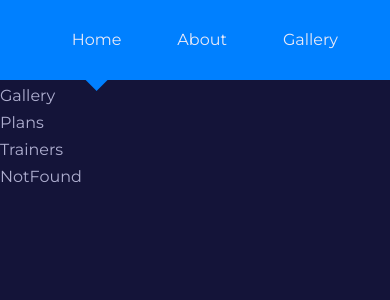
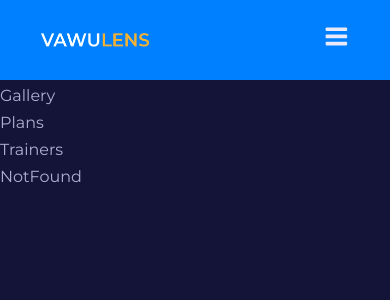
Before and after one commit to erickdc7/react-trainer-website, a React (Create React App) app: page / in a window 390 px wide. Shown: the top 300 px of the page. Built offline with nearby package versions, Linux system fonts and the light colour scheme; the HTML template or start-up script is replaced by a standard one.

Commit message:
responsive navbar added

```diff
--- a/src/components/Navbar.jsx
+++ b/src/components/Navbar.jsx
@@ -3,8 +3,12 @@ import './navbar.css'
 import Logo from '../images/logo.png'
 import { links } from '../data'
 import { GoThreeBars } from 'react-icons/go'
+import { MdOutlineClose } from 'react-icons/md'
+import { useState } from 'react'
 
 const Navbar = () => {
+    const [isNavShowing, setIsNavShowing] = useState(false)
+
     return (
         <nav>
             <div className="container nav__container">
@@ -12,7 +16,7 @@ const Navbar = () => {
                     <img src={Logo} alt="nav logo" />
                 </Link>
 
-                <ul className="nav__links">
+                <ul className={`nav__links ${isNavShowing ? 'show__nav' : 'hide__nav'}`}>
                     {
                         links.map(({ name, path }, index) => {
                             return (
@@ -29,8 +33,10 @@ const Navbar = () => {
                     }
                 </ul>
 
-                <button className="nav__toggle-btn">
-                    <GoThreeBars />
+                <button className="nav__toggle-btn" onClick={() => setIsNavShowing(!isNavShowing)}>
+                    {
+                        isNavShowing ? <MdOutlineClose /> : <GoThreeBars />
+                    }
                 </button>
             </div>
         </nav>
--- a/src/components/navbar.css
+++ b/src/components/navbar.css
@@ -56,3 +56,53 @@ nav {
   transform: rotate(45deg);
   margin-top: 0.9rem;
 }
+
+/* MEDIA QUERIES (medium and small screen) */
+@media screen and (max-width: 1024px) {
+  .nav__toggle-btn {
+    display: inline-block;
+    background: transparent;
+    font-size: 1.8rem;
+    cursor: pointer;
+  }
+
+  .nav__toggle-btn svg {
+    color: var(--color-gray-100);
+  }
+
+  .nav__links {
+    position: absolute;
+    top: 100%;
+    right: 0;
+    flex-direction: column;
+    gap: 0;
+  }
+
+  .active-nav,
+  .active-nav::after {
+    display: none;
+  }
+
+  .nav__links li {
+    height: 4rem;
+    width: 100%;
+    box-shadow: -2rem 2rem 5rem rgba(0, 0, 0, 0.4);
+  }
+
+  .nav__links li a {
+    background-color: var(--color-primary);
+    height: 100%;
+    width: 100%;
+    display: flex;
+    align-items: center;
+    padding: 1rem 5rem 1rem 3rem;
+  }
+
+  .show__nav {
+    display: flex;
+  }
+
+  .hide__nav {
+    display: none;
+  }
+}
```
